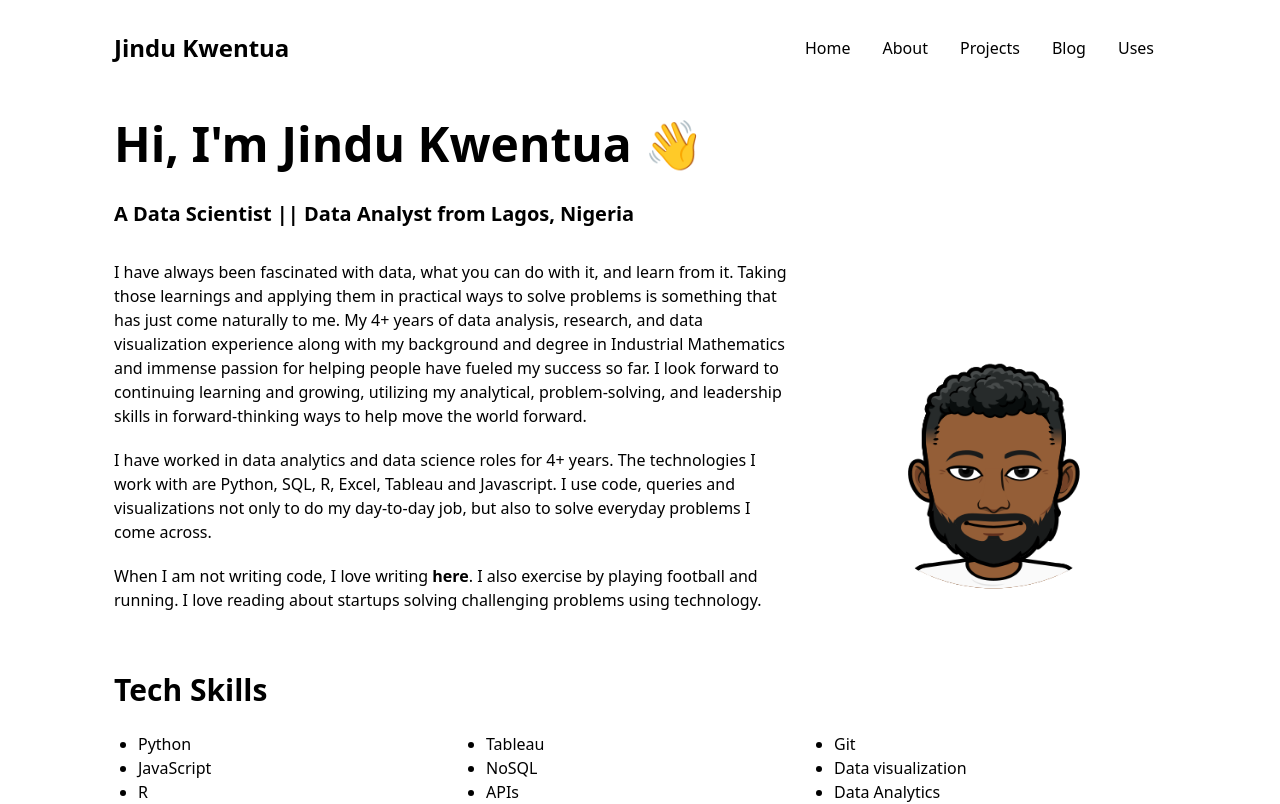
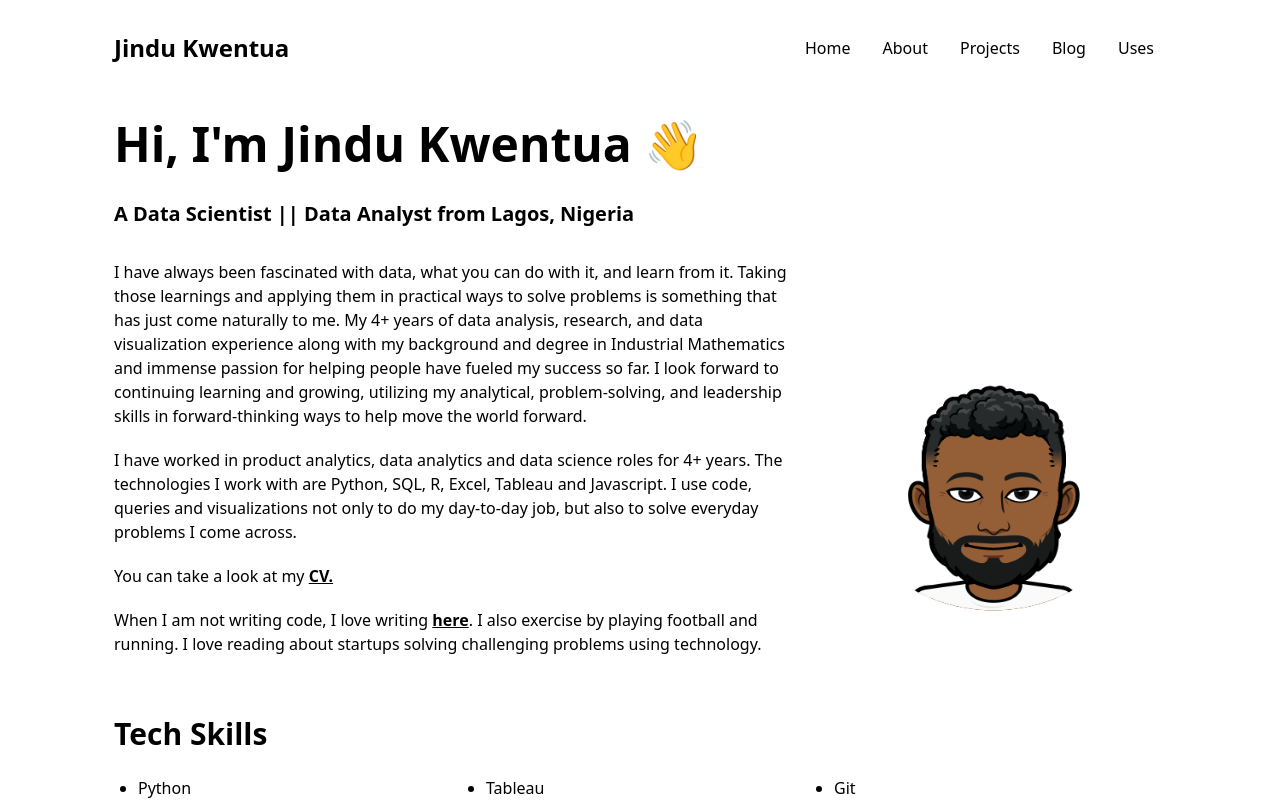
Before and after one commit to jindukwentua/portfolio-project, a Next.js app: page /about in a window 1280 px wide. Shown: the top 804 px of the page. Built offline with nearby package versions, Linux system fonts and the light colour scheme.

Commit message:
chore: add cv to portfolio

```diff
--- a/pages/about.js
+++ b/pages/about.js
@@ -31,12 +31,22 @@ const About = () => {
             </p>
 
             <p>
-              I have worked in data analytics and data science roles for 4+ years. The technologies I
-              work with are Python, SQL, R, Excel, Tableau and Javascript. I use
-              code, queries and visualizations not only to do my day-to-day job, but also
-              to solve everyday problems I come across.
+              I have worked in product analytics, data analytics and data science roles for 4+
+              years. The technologies I work with are Python, SQL, R, Excel,
+              Tableau and Javascript. I use code, queries and visualizations not
+              only to do my day-to-day job, but also to solve everyday problems
+              I come across.
             </p>
-
+            <p>
+              You can take a look at my{" "}
+              <a
+                href="/images/Kwentua Jindu - data analyst CV (1).pdf"
+                target="_blank"
+                rel="noreferrer"
+              >
+                <strong><u>CV.</u></strong>
+              </a>
+            </p>
             <p>
               When I am not writing code, I love writing{" "}
               <a
@@ -44,7 +54,7 @@ const About = () => {
                 target="_blank"
                 rel="noreferrer"
               >
-                <strong>here</strong>
+                <strong><u>here</u></strong>
               </a>
               . I also exercise by playing football and running. I love reading
               about startups solving challenging problems using technology.
```
Also changed, not shown: public/images/aarondunphy.jpg (deleted), 1 other file (tests, documents, lock files or other folders).
